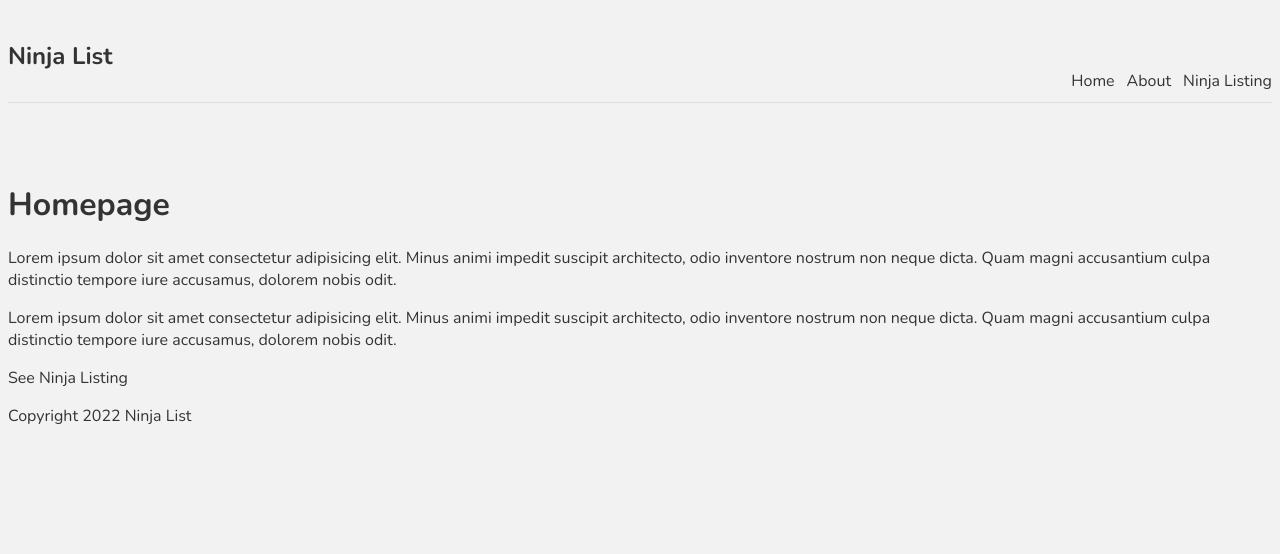
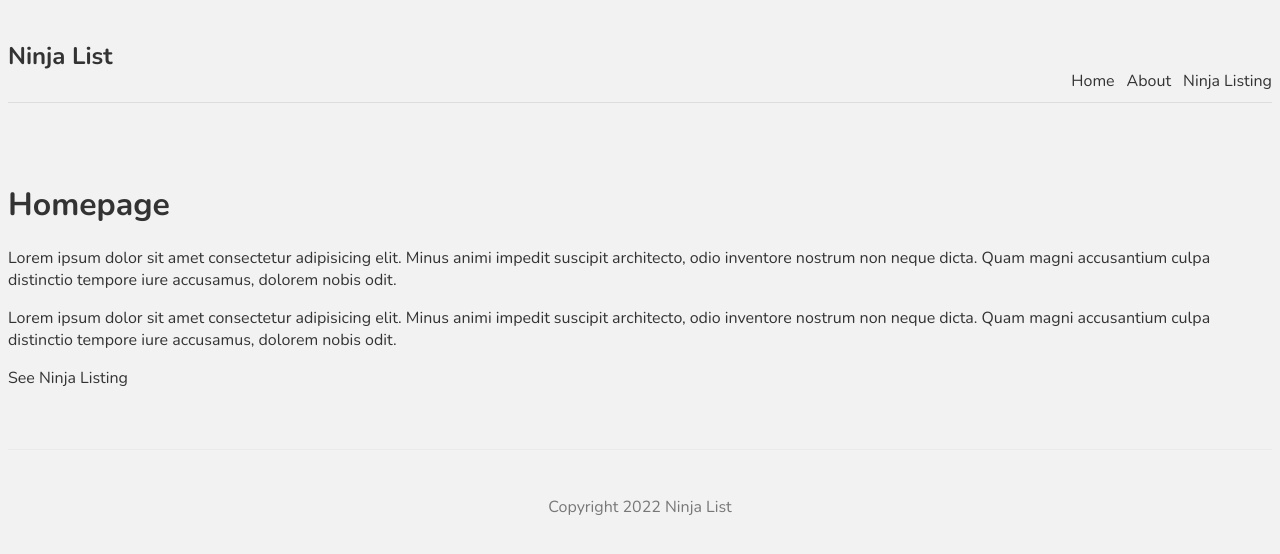
Before and after one commit to ioan-thomas/learn-NextJS, a Next.js app: page / in a window 1280 px wide. Shown: the top 554 px of the page. Built offline with nearby package versions, Linux system fonts and the light colour scheme.

Commit message:
fix: div changed to footer element

```diff
--- a/components/Footer.js
+++ b/components/Footer.js
@@ -1,8 +1,8 @@
 const Footer = () => {
     return (
-        <div>
+        <footer>
             <p>Copyright 2022 Ninja List</p>
-        </div>
+        </footer>
      );
 }
 
```
